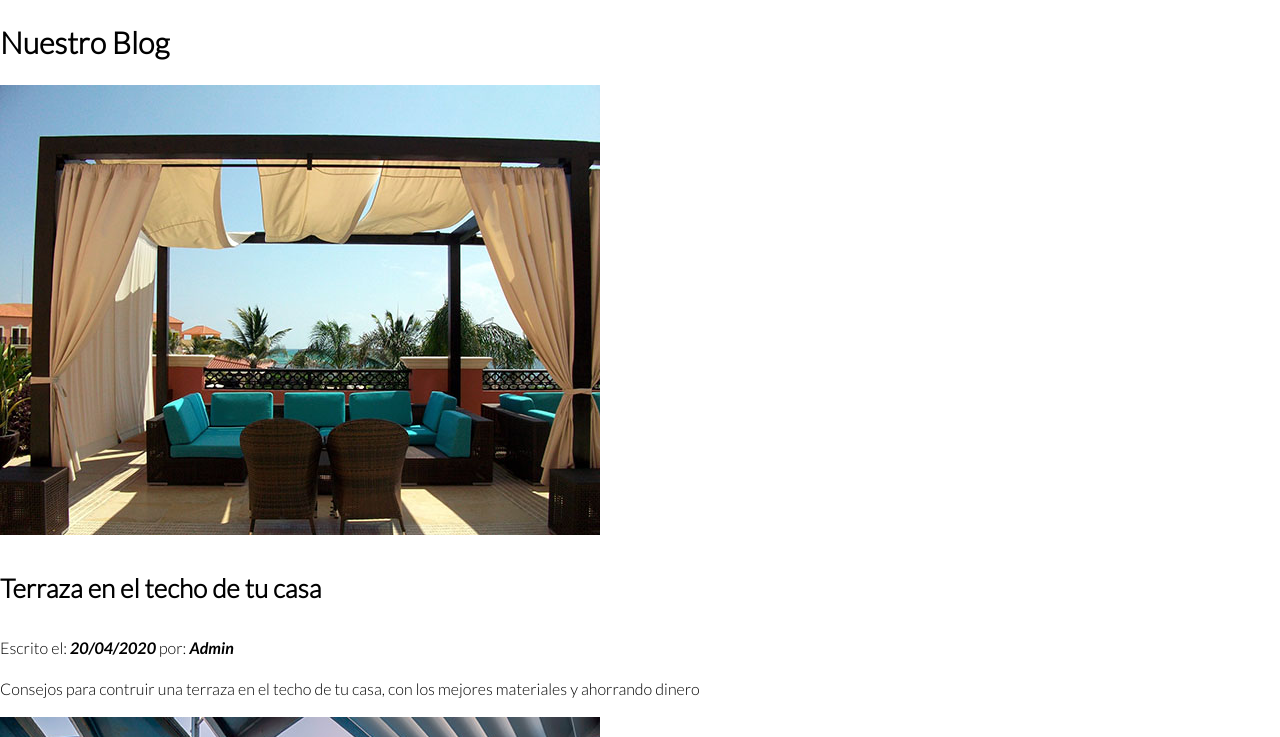
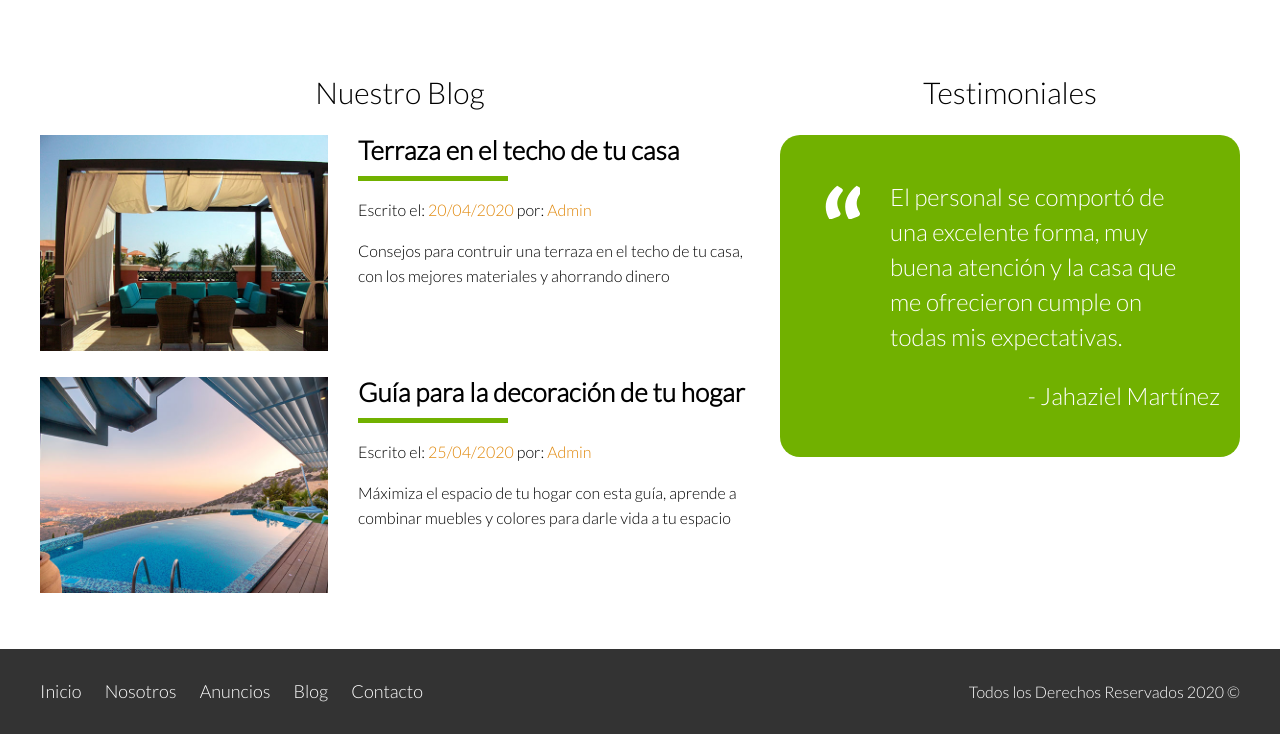
Before and after one commit to JahazielMartinez/P-gina-Web-01, a plain HTML site: page index.html in a window 1280 px wide. Shown: the part 2423-3160 px from the top of the page. Drawn offline with Linux system fonts and the light colour scheme.

Commit message:
Poniendo estilos a seccion Testimoniales y footer

```diff
--- a/css/style.css
+++ b/css/style.css
@@ -204,3 +204,105 @@ h4{
 .contenido-contacto p {
     font-size: 1.8rem;
 }
+
+/* Sección Inferior */
+.seccion-inferior{
+    display: flex;
+    justify-content: space-between;
+}
+
+.seccion-inferior .blog{
+    flex-basis: 60%;
+}
+
+.seccion-inferior .testimoniales{
+    flex-basis: calc(40% - 2rem);
+}
+
+.entrada-blog{
+    display: flex;
+    justify-content: space-between;
+    margin-bottom: 2rem;
+}
+
+.entrada-blog:last-of-type{
+    margin-bottom: 0;
+}
+
+.entrada-blog .imagen{
+    flex-basis: 40%;
+}
+
+.entrada-blog .texto-entrada{
+    flex-basis: calc(60% - 3rem);
+}
+
+.texto-entrada a{
+    color: #000000;
+    text-decoration: none;
+}
+
+.texto-entrada h4{
+    margin: 0;
+    line-height: 1.2;
+}
+
+.texto-entrada h4::after{
+    content: '';
+    display: block;
+    width: 15rem;
+    height: .5rem;
+    background-color: #71b100;
+    margin-top: 1rem;
+}
+
+.texto-entrada span{
+    color: #E08709;
+}
+
+/*Testimoniales*/
+
+.testimonial{
+    background-color: #71b100;
+    font-size: 2.4rem;
+    line-height: 3.5rem;
+    padding: 2rem;
+    color: #ffffff;
+    border-radius: 2rem;
+}
+
+.testimonial p{
+    text-align: right;
+}
+
+.testimonial blockquote::before{
+    content: '';
+    background-image: url(../img/comilla.svg);
+    width: 4rem;
+    height: 4rem;
+    position: absolute;
+    left: -2rem;
+}
+
+.testimonial blockquote {
+    position: relative;
+    padding-left: 5rem;
+    font-weight: 300;
+}
+
+/* Footer*/
+.site-footer{
+    background-color: #333333;
+    margin: 0;
+}
+
+.contenedor-footer{
+    padding: 3rem 0;
+    display: flex;
+    justify-content: space-between;
+}
+
+.copyright{
+    margin: 0;
+    color: #ffffff;
+}
--- a/index.html
+++ b/index.html
@@ -167,42 +167,63 @@
         </div>
     </section>
 
-    <section>
-        <h3>Nuestro Blog</h3>
+    <div class="seccion-inferior contenedor seccion">
+        <section class="blog">
+            <h3 class="centrar-texto fw-300">Nuestro Blog</h3>
 
-        <article>
+            <article class="entrada-blog">
+                <div class="imagen">
                     <img src="img/blog1.jpg" alt="Entrada-Blog-1">
+                </div>
+
+                <div class="texto-entrada">
+                    <a href="#">
                         <h4>Terraza en el techo de tu casa</h4>
-            <p>Escrito el: <em> 20/04/2020 </em> por: <em> Admin </em></p>
+                    </a>
+                    <p>Escrito el: <span> 20/04/2020 </span> por: <span> Admin </span></p>
                     <p>Consejos para contruir una terraza en el techo de tu casa, con los mejores materiales y ahorrando dinero</p>
+                </div>
             </article>
 
-        <article>
+            <article class="entrada-blog">
+                <div class="imagen">
                     <img src="img/blog2.jpg" alt="Entrada-Blog-2">
+                </div>
+
+                <div class="texto-entrada">
+                    <a href="#">
                         <h4>Guía para la decoración de tu hogar</h4>
-            <p>Escrito el: <em>25/04/2020</em> por: <em>Admin</em></p>
+                    </a>
+                    <p>Escrito el: <span>25/04/2020</span> por: <span>Admin</span></p>
                     <p>Máximiza el espacio de tu hogar con esta guía, aprende a combinar muebles y colores para darle vida a tu espacio</p>
+                </div>
             </article>
         </section>
 
-    <section>
-        <h3>Testimoniales</h3>
+        <section class="testimoniales">
+            <h3 class="centrar-texto fw-300">Testimoniales</h3>
+
+            <div class="testimonial">
                 <!-- Se usa solo en testimoniales -->
                 <blockquote>
                     El personal se comportó de una excelente forma, muy buena atención y la casa que me ofrecieron cumple on todas mis expectativas.
                 </blockquote>
                 <p>- Jahaziel Martínez</p>
+            </div>
         </section>
+    </div>
 
-    <footer>
+    <footer class="site-footer seccion">
+        <div class="contenedor contenedor-footer">
             <nav class="navegacion">
                 <a href="index.html">Inicio</a>
                 <a href="nosotros.html">Nosotros</a>
                 <a href="anuncios.html">Anuncios</a>
                 <a href="blog.html">Blog</a>
                 <a href="contacto.html">Contacto</a>
-            <p>Todos los Derechos Reservados 2020 &copy; </p>
             </nav>
+            <p class="copyright">Todos los Derechos Reservados 2020 &copy; </p>
+        </div>
     </footer>
 
 </body>
```
Lines whose indentation alone changed are shown as unchanged.
